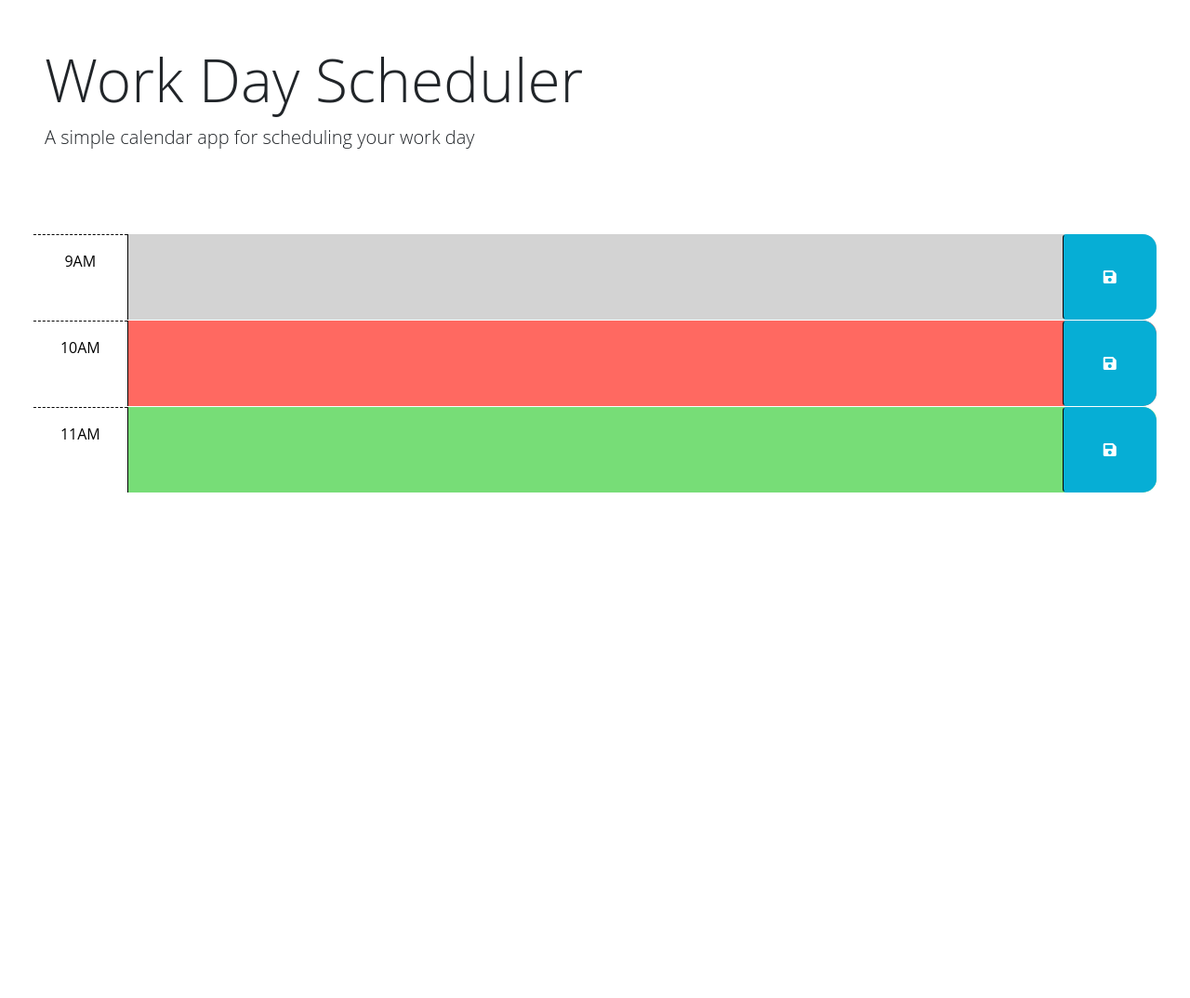
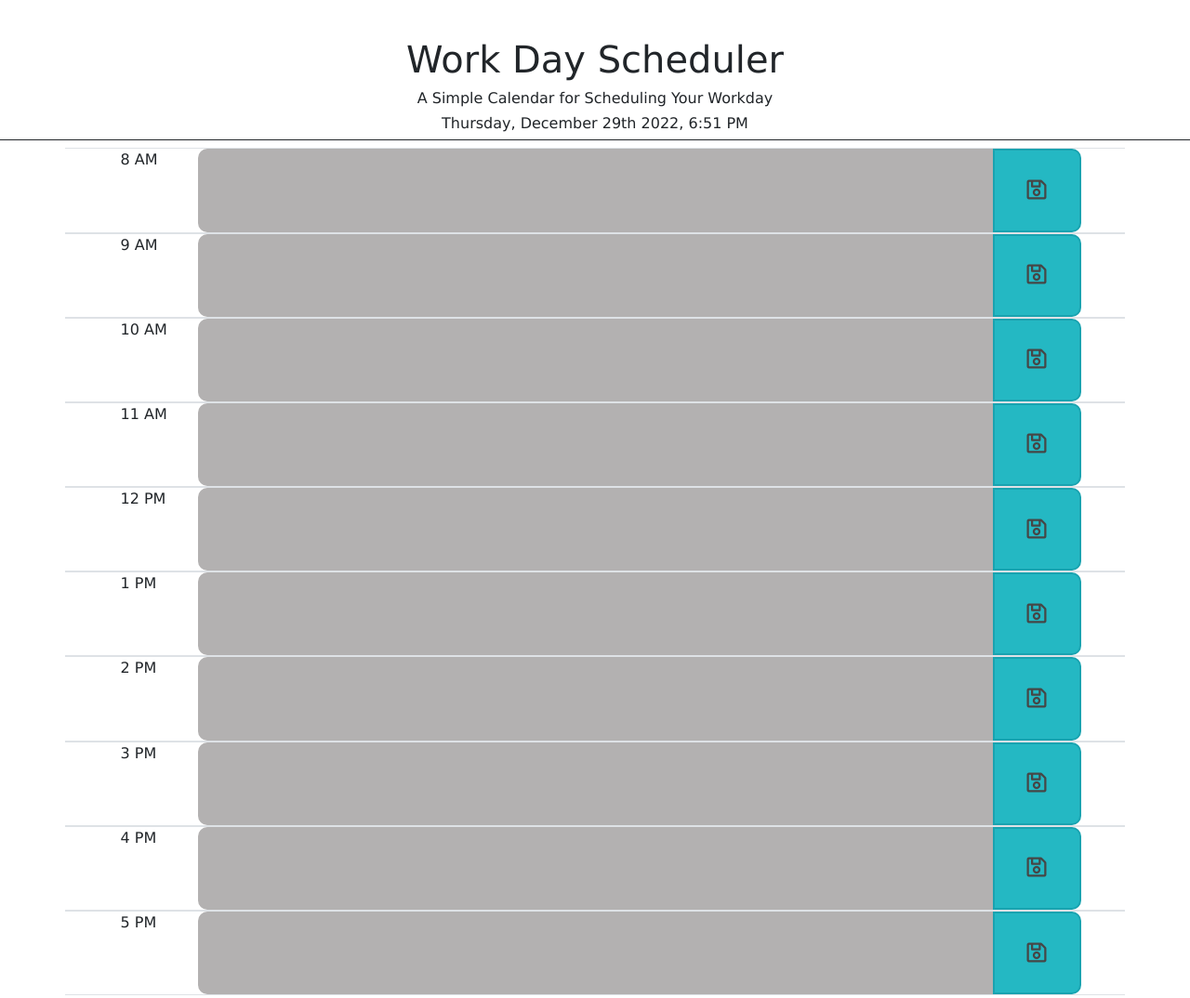
Before and after one commit to lsieck519/Work-Day-Scheduler, a plain HTML site: page index.html in a window 1280 px wide. Shown: the whole page at 93% size. Before the commit the page ends 800 px from the top, so only its background shows below. Drawn offline with nearby package versions, Linux system fonts and the light colour scheme; files that its build step writes are made by us from their sources.

Commit message:
initial js and css cleanup

```diff
--- a/Develop/script.js
+++ b/Develop/script.js
@@ -1,23 +1,92 @@
-// Wrap all code that interacts with the DOM in a call to jQuery to ensure that
-// the code isn't run until the browser has finished rendering all the elements
-// in the html.
-$(function () {
-  // TODO: Add a listener for click events on the save button. This code should
-  // use the id in the containing time-block as a key to save the user input in
-  // local storage. HINT: What does `this` reference in the click listener
-  // function? How can DOM traversal be used to get the "hour-x" id of the
-  // time-block containing the button that was clicked? How might the id be
-  // useful when saving the description in local storage?
-  //
-  // TODO: Add code to apply the past, present, or future class to each time
-  // block by comparing the id to the current hour. HINTS: How can the id
-  // attribute of each time-block be used to conditionally add or remove the
-  // past, present, and future classes? How can Day.js be used to get the
-  // current hour in 24-hour time?
-  //
-  // TODO: Add code to get any user input that was saved in localStorage and set
-  // the values of the corresponding textarea elements. HINT: How can the id
-  // attribute of each time-block be used to do this?
-  //
-  // TODO: Add code to display the current date in the header of the page.
+let workDay = {
+  "8 AM": "",
+  "9 AM": "",
+  "10 AM": "",
+  "11 AM": "",
+  "12 PM": "",
+  "1 PM": "",
+  "2 PM": "",
+  "3 PM": "",
+  "4 PM": "",
+  "5 PM": "",
+};
+
+$(document).ready(function(){
+  if(!localStorage.getItem('workDay')) {
+    updateCalendarTasks(workDay);
+  } else {
+    updateCalendarTasks(JSON.parse(localStorage.getItem('workDay')));
+  }
+})
+
+$('#date-today h6').text(moment().format('dddd') + ", " + moment().format('MMMM Do YYYY, h:mm A'));
+
+let counter = 1;
+for(const property in workDay) {
+  let textEntry = "#text-entry" + counter;
+  $(textEntry).text(workDay[property]);
+  let timeId = "#time" + counter;
+  let presentHour = moment().hour();
+  let timeString = $(timeId).text();
+  let timeNumber = hourNumberFromHourString(timeString);
+  if(timeNumber < presentHour) {
+    $(textEntry).addClass("past-hour");
+  } else if (timeNumber > presentHour) {
+    $(textEntry).addClass("future-hour");
+  } else {
+    $(textEntry).addClass("present-hour");
+  }
+  counter ++;
+}
+
+$("button").click(function() {
+  value = $(this).siblings("textarea").val();
+  hourString = $(this).siblings("div").text();
+  saveSchedule(hourString, value);
 });
+
+function hourNumberFromHourString(hourString) {
+  switch(hourString) {
+    case "8 AM": return 8;
+    case "9 AM": return 9;
+    case "10 AM": return 10;
+    case "11 AM": return 11;
+    case "12 PM": return 12;
+    case "1 PM": return 13;
+    case "2 PM": return 14;
+    case "3 PM": return 15;
+    case "4 PM": return 16;
+    case "5 PM": return 17;
+  }
+}
+
+function loadCorrectDataset() {
+  result = localStorage.getItem('workDay')
+  return (result ? result : workDay);
+}
+
+function initializeLocalStorage() {
+  localStorage.setItem('workDay', JSON.stringify(workDay));
+};
+
+function saveToLocalStorage(dayObj) {
+  localStorage.setItem('workDay', JSON.stringify(dayObj));
+}
+
+function saveSchedule(hourString, val) {
+  if(!localStorage.getItem('workDay')) {
+    initializeLocalStorage();
+  }
+
+  let workHours = JSON.parse(localStorage.getItem('workDay'));
+  workHours[hourString] = val
+
+  saveToLocalStorage(workHours);
+}
+
+function updateCalendarTasks(dayObject) {
+  $(".calendar-row").each(function(index) {
+    let res = $(this).children("div");
+    $(this).children("textarea").text(dayObject[res.text()]);
+  })
+}
--- a/Develop/style.css
+++ b/Develop/style.css
@@ -1,59 +1,57 @@
 body {
-  font-family: 'Open Sans', sans-serif;
-  font-size: 16px;
+  font-family: Verdana, Geneva, Tahoma, sans-serif;
+  font-size: 1em;
 }
 
 textarea {
   background: transparent;
   border: none;
   resize: none;
-  color: #000000;
-  border-left: 1px solid black;
-  padding: 10px;
+  padding: 5px;
+  font-size: 1.1em;
 }
 
-.description {
-  white-space: pre-wrap;
+.calendar-row:hover {
+  font-size: 1.2em;
 }
 
-.time-block {
-  border-radius: 15px;
+.past-hour {
+  background-color: #b3b1b1;
+  color: black;
+  border-top-left-radius: 10px;
+  border-bottom-left-radius: 10px;
 }
 
-.row {
-  border-top: 1px solid white;
+.present-hour {
+  background-color: #dd5c60;
+  color: black;
+  border-top-left-radius: 10px;
+  border-bottom-left-radius: 10px;
 }
 
-.hour {
-  background-color: #ffffff;
-  color: #000000;
-  border-top: 1px dashed #000000;
+.future-hour {
+  background-color: #4cce4c;
+  color: black;
+  border-top-left-radius: 10px;
+  border-bottom-left-radius: 10px;
 }
 
-.past {
-  background-color: #d3d3d3;
-  color: white;
+button {
+  border-left: 3px solid rgb(25, 163, 176);
+  border: 2px solid rgb(25, 163, 176);
+  border-top-right-radius: 10px;
+  border-bottom-right-radius: 10px;
+  background-color: #24b8c3;
+  color: #464646;
+  font-size: 1.5em;
 }
 
-.present {
-  background-color: #ff6961;
+button:hover {
+  font-size: 1.7em;
   color: white;
+  transition: all 0.3s ease-in-out;
 }
 
-.future {
-  background-color: #77dd77;
-  color: white;
+header, footer {
+  margin: 2.5em;
 }
-
-.saveBtn {
-  border-left: 1px solid black;
-  border-top-right-radius: 15px;
-  border-bottom-right-radius: 15px;
-  background-color: #06aed5;
-  color: white;
-}
-
-.saveBtn i:hover {
-  font-size: 20px;
-  transition: all 0.3s ease-in-out;
-}
--- a/index.html
+++ b/index.html
@@ -2,78 +2,96 @@
 <html lang="en">
   <head>
     <meta charset="UTF-8" />
-    <meta name="viewport" content="width=device-width, initial-scale=1.0" />
-    <meta http-equiv="X-UA-Compatible" content="ie=edge" />
-    <link
-      href="https://cdn.jsdelivr.net/npm/bootstrap@5.1.3/dist/css/bootstrap.min.css"
-      rel="stylesheet"
-      integrity="sha384-1BmE4kWBq78iYhFldvKuhfTAU6auU8tT94WrHftjDbrCEXSU1oBoqyl2QvZ6jIW3"
-      crossorigin="anonymous"
-    />
-    <link
-      rel="stylesheet"
-      href="https://use.fontawesome.com/releases/v5.8.1/css/all.css"
-      integrity="sha384-50oBUHEmvpQ+1lW4y57PTFmhCaXp0ML5d60M1M7uH2+nqUivzIebhndOJK28anvf"
-      crossorigin="anonymous"
-    />
-    <link
-      href="https://fonts.googleapis.com/css2?family=Fira+Sans:wght@400;700&display=swap"
-      rel="stylesheet"
-    />
-    <link rel="stylesheet" href="style.css" />
+    <meta name="viewport" content="width=device-width, initial-scale=1.0"/>
+    <meta http-equiv="X-UA-Compatible" content="ie=edge"/>
+    <link href="https://cdn.jsdelivr.net/npm/bootstrap@5.1.3/dist/css/bootstrap.min.css" rel="stylesheet" integrity="sha384-1BmE4kWBq78iYhFldvKuhfTAU6auU8tT94WrHftjDbrCEXSU1oBoqyl2QvZ6jIW3" crossorigin="anonymous"/>
+    <link rel="stylesheet" href="https://use.fontawesome.com/releases/v5.8.1/css/all.css" integrity="sha384-50oBUHEmvpQ+1lW4y57PTFmhCaXp0ML5d60M1M7uH2+nqUivzIebhndOJK28anvf" crossorigin="anonymous"/>
+    <link href="https://fonts.googleapis.com/css2?family=Fira+Sans:wght@400;700&display=swap" rel="stylesheet"/>
+    <link rel="stylesheet" href="./Develop/style.css"/>
+
     <title>Work Day Scheduler</title>
   </head>
 
   <body>
-    <header class="p-5 mb-4">
-      <h1 class="display-3">Work Day Scheduler</h1>
-      <p class="lead">A simple calendar app for scheduling your work day</p>
-      <p id="currentDay" class="lead"></p>
+   <header class="container-fluid border-bottom border-dark mb-2 text-center">
+      <div class="row justify-content-center"><h1>Work Day Scheduler</h1></div>
+      <div class="row justify-content-center"><h6>A Simple Calendar for Scheduling Your Workday</h6></div>
+      <div class="row justify-content-center" id="date-today"><h6></h6></div>
     </header>
-    <div class="container-fluid px-5">
-      <!-- Use class for "past", "present", and "future" to apply styles to the
-        time-block divs accordingly. The javascript will need to do this by
-        adding/removing these classes on each div by comparing the hour in the
-        id to the current hour. The html provided below is meant to be an example
-        demonstrating how the css provided can be leveraged to create the
-        desired layout and colors. The html below should be removed or updated
-        in the finished product. Remember to delete this comment once the
-        code is implemented.
-        -->
 
-      <!-- Example of a past time block. The "past" class adds a gray background color. -->
-      <div id="hour-9" class="row time-block past">
-        <div class="col-2 col-md-1 hour text-center py-3">9AM</div>
-        <textarea class="col-8 col-md-10 description" rows="3"> </textarea>
-        <button class="btn saveBtn col-2 col-md-1" aria-label="save">
-          <i class="fas fa-save" aria-hidden="true"></i>
-        </button>
+
+    <section class="container">
+
+      <div id="calendar-row1" class="row justify-content-md-center border-top border-bottom calendar-row">
+        <div id="time1"class="col-md-1">8 AM</div>
+        <textarea rows="3" id="text-entry1" class="col-md-9"></textarea>
+        <button id="save" class="col-md-1"><i class="far fa-save"></i></button>
       </div>
 
-      <!-- Example of a present time block. The "present" class adds a red background color. -->
-      <div id="hour-10" class="row time-block present">
-        <div class="col-2 col-md-1 hour text-center py-3">10AM</div>
-        <textarea class="col-8 col-md-10 description" rows="3"> </textarea>
-        <button class="btn saveBtn col-2 col-md-1" aria-label="save">
-          <i class="fas fa-save" aria-hidden="true"></i>
-        </button>
+      <div id="calendar-row2" class="row justify-content-md-center border-top border-bottom calendar-row">
+        <div id="time2"class="col-md-1">9 AM</div>
+        <textarea rows="3" id="text-entry2" class="col-md-9"></textarea>
+        <button id="save" class="col-md-1"><i class="far fa-save"></i></button>
       </div>
 
-      <!-- Example of a future time block. The "future" class adds a green background color. -->
-      <div id="hour-11" class="row time-block future">
-        <div class="col-2 col-md-1 hour text-center py-3">11AM</div>
-        <textarea class="col-8 col-md-10 description" rows="3"> </textarea>
-        <button class="btn saveBtn col-2 col-md-1" aria-label="save">
-          <i class="fas fa-save" aria-hidden="true"></i>
-        </button>
+      <div id="calendar-row3" class="row justify-content-md-center border-top border-bottom calendar-row">
+        <div id="time3"class="col-md-1">10 AM</div>
+        <textarea rows="3" id="text-entry3" class="col-md-9"></textarea>
+        <button id="save" class="col-md-1"><i class="far fa-save"></i></button>
       </div>
+
+      <div id="calendar-row4" class="row justify-content-md-center border-top border-bottom calendar-row">
+        <div id="time4"class="col-md-1">11 AM</div>
+        <textarea rows="3" id="text-entry4" class="col-md-9"></textarea>
+        <button id="save" class="col-md-1"><i class="far fa-save"></i></button>
+      </div>
+
+      <div id="calendar-row5" class="row justify-content-md-center border-top border-bottom calendar-row">
+        <div id="time5"class="col-md-1">12 PM</div>
+        <textarea rows="3" id="text-entry5" class="col-md-9"></textarea>
+        <button id="save" class="col-md-1"><i class="far fa-save"></i></button>
+      </div>
+
+      <div id="calendar-row6" class="row justify-content-md-center border-top border-bottom calendar-row">
+        <div id="time6"class="col-md-1 time">1 PM</div>
+        <textarea rows="3" id="text-entry6" class="col-md-9"></textarea>
+        <button id="save" class="col-md-1"><i class="far fa-save"></i></button>
+      </div>
+
+      <div id="calendar-row7" class="row justify-content-md-center border-top border-bottom calendar-row">
+        <div id="time7"class="col-md-1 time">2 PM</div>
+        <textarea rows="3" id="text-entry7" class="col-md-9"></textarea>
+        <button id="save" class="col-md-1"><i class="far fa-save"></i></button>
+      </div>
+
+      <div id="calendar-row8" class="row justify-content-md-center border-top border-bottom calendar-row">
+        <div id="time8"class="col-md-1">3 PM</div>
+        <textarea rows="3" id="text-entry8" class="col-md-9"></textarea>
+        <button id="save" class="col-md-1"><i class="far fa-save"></i></button>
+      </div>
+
+      <div id="calendar-row9" class="row justify-content-md-center border-top border-bottom calendar-row">
+        <div id="time9"class="col-md-1">4 PM</div>
+        <textarea rows="3" id="text-entry9" class="col-md-9"></textarea>
+        <button id="save" class="col-md-1"><i class="far fa-save"></i></button>
+      </div>
+
+      <div id="calendar-row10" class="row justify-content-md-center border-top border-bottom calendar-row">
+        <div id="time10"class="col-md-1" class="hour">5 PM</div>
+        <textarea rows="3" id="text-entry10" class="col-md-9"></textarea>
+        <button id="save" class="col-md-1"><i class="far fa-save"></i></button>
+      </div>
+
+    </section>
+
+    <div class="container-fluid">
+      <footer class="row">
+      </footer>
     </div>
 
-    <script src="https://cdnjs.cloudflare.com/ajax/libs/jquery/3.2.1/jquery.min.js"></script>
-    <script src="https://cdn.jsdelivr.net/npm/dayjs@1.11.3/dayjs.min.js"
-    integrity="sha256-iu/zLUB+QgISXBLCW/mcDi/rnf4m4uEDO0wauy76x7U="
-    crossorigin="anonymous"></script>
+  <script src="https://cdnjs.cloudflare.com/ajax/libs/jquery/3.2.1/jquery.min.js"></script>
+  <script src="https://cdnjs.cloudflare.com/ajax/libs/moment.js/2.24.0/moment.min.js"></script>
+  <script src="./Develop/script.js"></script>
+  </body>
 
-    <script src="script.js"></script>
-  </body>
 </html>
```
